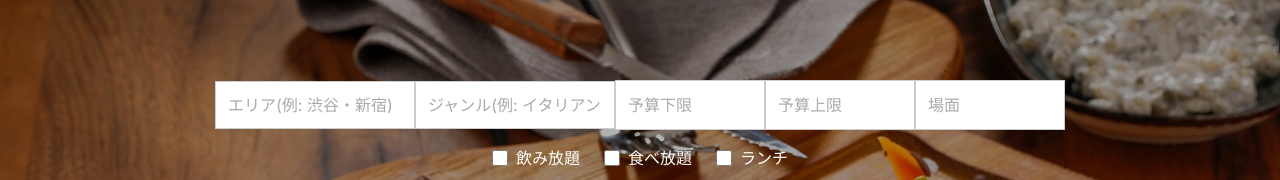
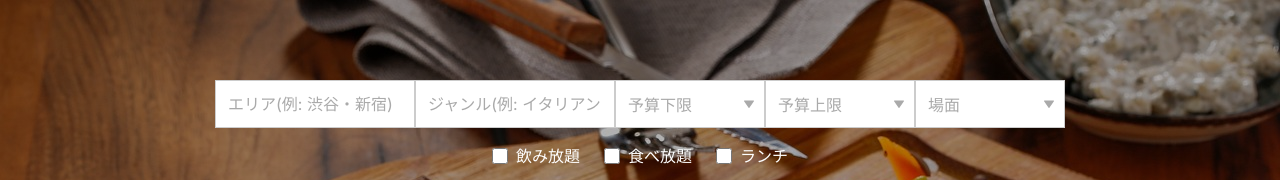
Before and after one commit to ponta10/dishfinder, a Next.js app: page / in a window 1280 px wide. Shown: the top 180 px of the page. Built offline with nearby package versions, Linux system fonts and the light colour scheme.

Commit message:
セレクトボックススタイル変更

```diff
--- a/components/atoms/Select/index.tsx
+++ b/components/atoms/Select/index.tsx
@@ -1,5 +1,6 @@
 import React from 'react'
 import { Control, Controller } from 'react-hook-form'
+import { BiSolidDownArrow } from 'react-icons/bi'
 import styled from 'styled-components'
 
 export interface SelectProps {
@@ -15,6 +16,7 @@ export interface SelectProps {
   control: Control<any>
   placeholder?: string
   width?: string | number
+  height?: string | number;
   onFocus?: (event: React.ChangeEvent<HTMLSelectElement>) => void
 }
 
@@ -23,6 +25,7 @@ interface StyledSelectProps {
   $error?: boolean
   disabled?: boolean
   width?: string | number
+  height?: string | number
   value?: string | number
 }
 
@@ -31,6 +34,10 @@ const StyledSelect = styled.select<StyledSelectProps>`
     typeof props.width === 'number'
       ? `${props.width}px`
       : props.width || '100%'};
+  height: ${(props) =>
+    typeof props.height === 'number'
+        ? `${props.height}px`
+        : props.height || 'auto'};
   padding: ${(props) =>
     props.size === 'small' ? '8px' : props.size === 'large' ? '16px' : '12px'};
   border: ${(props) => (props.$error ? '1px solid red' : '1px solid #ccc')};
@@ -43,6 +50,7 @@ const StyledSelect = styled.select<StyledSelectProps>`
   appearance: none !important;
   -webkit-appearance: none !important;
   -moz-appearance: none !important;
+  background-image: none;
 
   &:focus {
     border-color: #ffa234;
@@ -62,6 +70,22 @@ const StyledHelperText = styled.div<{ $error?: boolean }>`
   margin-top: 4px;
 `
 
+const SelectWrapper = styled.div`
+  position: relative;
+  display: inline-block;
+  width: 100%;
+`;
+
+const ArrowIcon = styled(BiSolidDownArrow)`
+  position: absolute;
+  right: 10px;
+  top: 50%;
+  transform: translateY(-50%);
+  pointer-events: none;
+  color: #aaa;
+  width: 12px;
+`;
+
 export const Select: React.FC<SelectProps> = ({
   name,
   label,
@@ -73,6 +97,7 @@ export const Select: React.FC<SelectProps> = ({
   error = false,
   helperText,
   width,
+  height,
   placeholder,
   control,
   onFocus,
@@ -80,6 +105,7 @@ export const Select: React.FC<SelectProps> = ({
   return (
     <>
       {label && <StyledLabel htmlFor={name}>{label}</StyledLabel>}
+      <SelectWrapper>
       <Controller
         name={name!}
         control={control}
@@ -97,6 +123,7 @@ export const Select: React.FC<SelectProps> = ({
             size={size}
             $error={error}
             width={width}
+            height={height}
           >
             <option value="" disabled>
               {placeholder}
@@ -109,9 +136,11 @@ export const Select: React.FC<SelectProps> = ({
           </StyledSelect>
         )}
       />
+      <ArrowIcon />
       {helperText && (
         <StyledHelperText $error={error}>{helperText}</StyledHelperText>
       )}
+      </SelectWrapper>
     </>
   )
 }
--- a/components/organisms/Header/index.tsx
+++ b/components/organisms/Header/index.tsx
@@ -139,6 +139,7 @@ export const Header: React.FC<HeaderProps> = ({
                 control={control}
                 items={price}
                 width={150}
+                height={48}
                 error={!!formState.errors.budget}
                 helperText={formState.errors.budget?.message as string}
                 placeholder="予算下限"
@@ -149,6 +150,7 @@ export const Header: React.FC<HeaderProps> = ({
                 control={control}
                 items={price}
                 width={150}
+                height={48}
                 error={!!formState.errors.budget}
                 helperText={formState.errors.budget?.message as string}
                 placeholder="予算上限"
@@ -159,6 +161,7 @@ export const Header: React.FC<HeaderProps> = ({
                 control={control}
                 items={situation}
                 width={150}
+                height={48}
                 error={!!formState.errors.situation}
                 helperText={formState.errors.situation?.message as string}
                 placeholder="場面"
--- a/components/pages/Sp/SearchPage/index.tsx
+++ b/components/pages/Sp/SearchPage/index.tsx
@@ -92,8 +92,13 @@ export const SearchPage: React.FC<SearchPageProps> = ({
     }
     const queryParams = new URLSearchParams(data).toString()
 
-    router.push(`/store?${queryParams}`)
-    setSearch(false)
+    try {
+      router.push(`/store?${queryParams}`)
+    } catch (error) {
+      console.log(error)
+    } finally {
+      setSearch(false)
+    }
   }
   return (
     <Form
--- a/components/pages/Sp/StorePage/index.tsx
+++ b/components/pages/Sp/StorePage/index.tsx
@@ -41,7 +41,7 @@ const GenreContainer = styled.div`
   display: flex;
   flex-direction: column;
   align-items: center;
-  gap: 40px;
+  gap: 24px;
 `
 
 const NotFound = styled.p`
```
